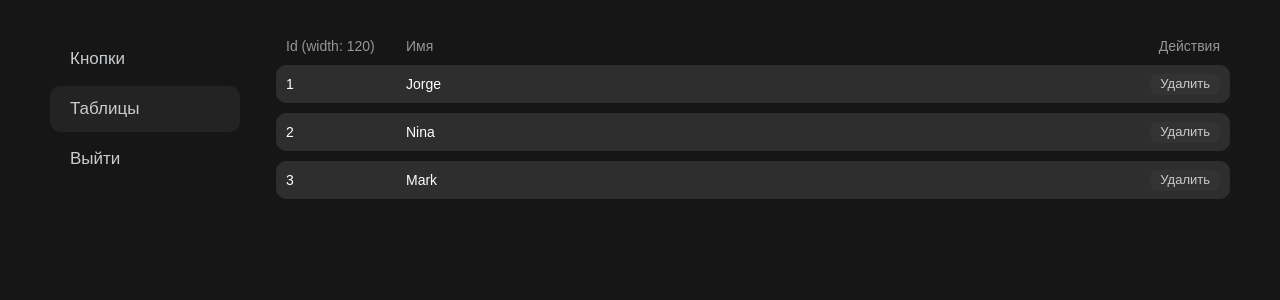
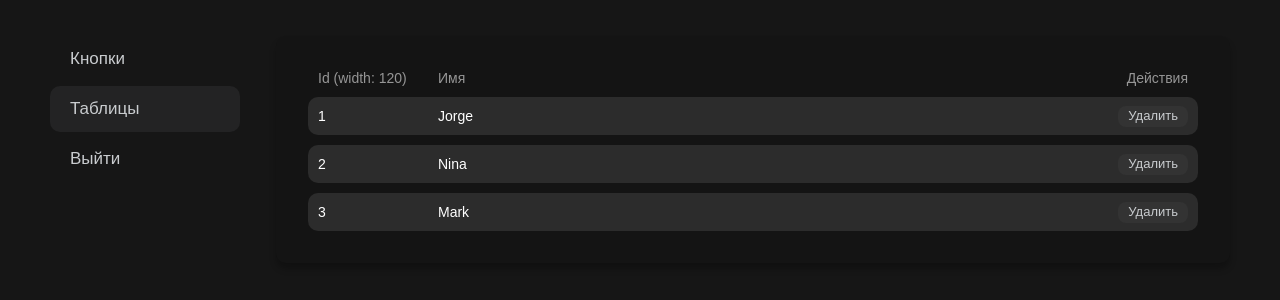
Before and after one commit to fyapy/memories-ui, a Preact app: page /tables in a window 1280 px wide. Shown: the top 300 px of the page. Built offline with nearby package versions, Linux system fonts and the light colour scheme.

Commit message:
feature Card component

```diff
--- a/package.json
+++ b/package.json
@@ -10,7 +10,7 @@
   "scripts": {
     "dev": "vite",
     "lint": "eslint .",
-    "build": "tsc -b && tsup"
+    "build": "tsup"
   },
   "devDependencies": {
     "@preact/preset-vite": "2.9.3",
--- a/src/pages/Buttons.tsx
+++ b/src/pages/Buttons.tsx
@@ -1,18 +1,16 @@
-import {ButtonLink, Button} from 'ui/base'
+import {ButtonLink, Button, Card} from 'ui/base'
 import {useRouter} from 'router'
 
 export const Buttons = () => {
   const {navigate} = useRouter()
 
   return (
-    <div>
-      <div>
-        <Button>Создать default</Button>
-        <Button margin="20px 0">Создать margin</Button>
-        <Button fluid>Создать fluid</Button>
-        <ButtonLink to="/tables" margin="20px 0" navigate={navigate}>navigate table</ButtonLink>
-        <ButtonLink to="https://google.com">redirect google.com</ButtonLink>
-      </div>
-    </div>
+    <Card>
+      <Button>Создать default</Button>
+      <Button margin="20px 0">Создать margin</Button>
+      <Button fluid>Создать fluid</Button>
+      <ButtonLink to="/tables" margin="20px 0" navigate={navigate}>navigate table</ButtonLink>
+      <ButtonLink to="https://google.com">redirect google.com</ButtonLink>
+    </Card>
   )
 }
--- a/src/pages/Tables.tsx
+++ b/src/pages/Tables.tsx
@@ -1,4 +1,4 @@
-import {ButtonSmall, Table} from 'ui/base'
+import {ButtonSmall, Table, Card} from 'ui/base'
 
 const namesData = [
   {id: 1, name: 'Jorge'},
@@ -8,7 +8,7 @@ const namesData = [
 
 export const Tables = () => {
   return (
-    <div>
+    <Card>
       <Table
         data={namesData}
         columns={[
@@ -28,6 +28,6 @@ export const Tables = () => {
           },
         ]}
       />
-    </div>
+    </Card>
   )
 }
--- a/src/ui/base/Button/style.ts
+++ b/src/ui/base/Button/style.ts
@@ -21,11 +21,11 @@ export const button = style({
 
   ...center,
 
-  fontSize: 14,
-  fontWeight: 500,
+  fontSize: '14px',
+  fontWeight: '500',
   cursor: 'pointer',
   color: buttonColor.text,
-  borderRadius: 10,
+  borderRadius: '10px',
   boxShadow: `0px 1px 10px 0px ${buttonColor.boxShadow}`,
 
   transition: 'all .3s ease',
--- /dev/null
+++ b/src/ui/base/Card/index.tsx
@@ -0,0 +1,37 @@
+import {ComponentChildren} from 'preact'
+import {media, style} from 'styles'
+import {clsx} from 'utils/dom'
+
+interface Props {
+  class?: string
+  maxWidth?: number
+  children: ComponentChildren
+}
+
+const wrapper = style({
+  minWidth: '444px',
+  padding: '32px',
+
+  borderRadius: '10px',
+  whiteSpace: 'pre-line',
+  backgroundColor: '#141414',
+  boxShadow: '0px 6px 6px 0px rgba(0, 0, 0, 0.25)',
+
+  [media.xsMobile]: {
+    minWidth: 'initial',
+    width: '100%',
+    padding: '0',
+
+    backgroundColor: 'initial',
+    boxShadow: 'initial',
+  },
+})
+
+export const Card = ({class: cn, maxWidth, children}: Props) => (
+  <div
+    class={clsx(wrapper(), cn)}
+    style={typeof maxWidth === 'number' ? `max-width:${maxWidth}px;` : undefined}
+  >
+    {children}
+  </div>
+)
--- a/src/ui/base/Table/style.ts
+++ b/src/ui/base/Table/style.ts
@@ -13,14 +13,22 @@ export const css = {
   }),
   table: style({
     width: '100%',
-    borderSpacing: 0,
+    borderSpacing: '0',
+
+    'tbody tr:last-of-type td > *': {
+      marginBottom: '0',
+
+      '&:before': {
+        bottom: '0',
+      },
+    },
   }),
   th: style({
     padding: '0 10px 8px',
 
     color: '#969696',
-    fontSize: 14,
-    fontWeight: 500,
+    fontSize: '14px',
+    fontWeight: '500',
     textAlign: 'left',
 
     '&[data-right="true"]': {
@@ -30,16 +38,16 @@ export const css = {
   }),
   td: style({
     position: 'relative',
-    zIndex: 1,
+    zIndex: '1',
 
-    padding: 0,
+    padding: '0',
 
     whiteSpace: 'pre-line',
 
     '> *': {
       margin: '0 0 10px',
       padding: '0 10px',
-      minHeight: 38,
+      minHeight: '38px',
 
       display: 'flex',
       alignItems: 'center',
@@ -47,21 +55,21 @@ export const css = {
       '&:before': {
         content: '',
         position: 'absolute',
-        inset: 0,
-        bottom: 10,
-        zIndex: -1,
+        inset: '0',
+        bottom: '10px',
+        zIndex: '-1',
 
         backgroundColor: 'rgba(255, 255, 255, .1)',
       },
     },
 
     '&:first-of-type > *:before': {
-      borderTopLeftRadius: 10,
-      borderBottomLeftRadius: 10,
+      borderTopLeftRadius: '10px',
+      borderBottomLeftRadius: '10px',
     },
     '&:last-of-type > *:before': {
-      borderTopRightRadius: 10,
-      borderBottomRightRadius: 10,
+      borderTopRightRadius: '10px',
+      borderBottomRightRadius: '10px',
     },
 
     '[data-right="true"]': {
--- a/src/ui/base/index.ts
+++ b/src/ui/base/index.ts
@@ -2,3 +2,4 @@ export * from './ButtonSmall'
 export * from './Container'
 export * from './Button'
 export * from './Table'
+export * from './Card'
```
